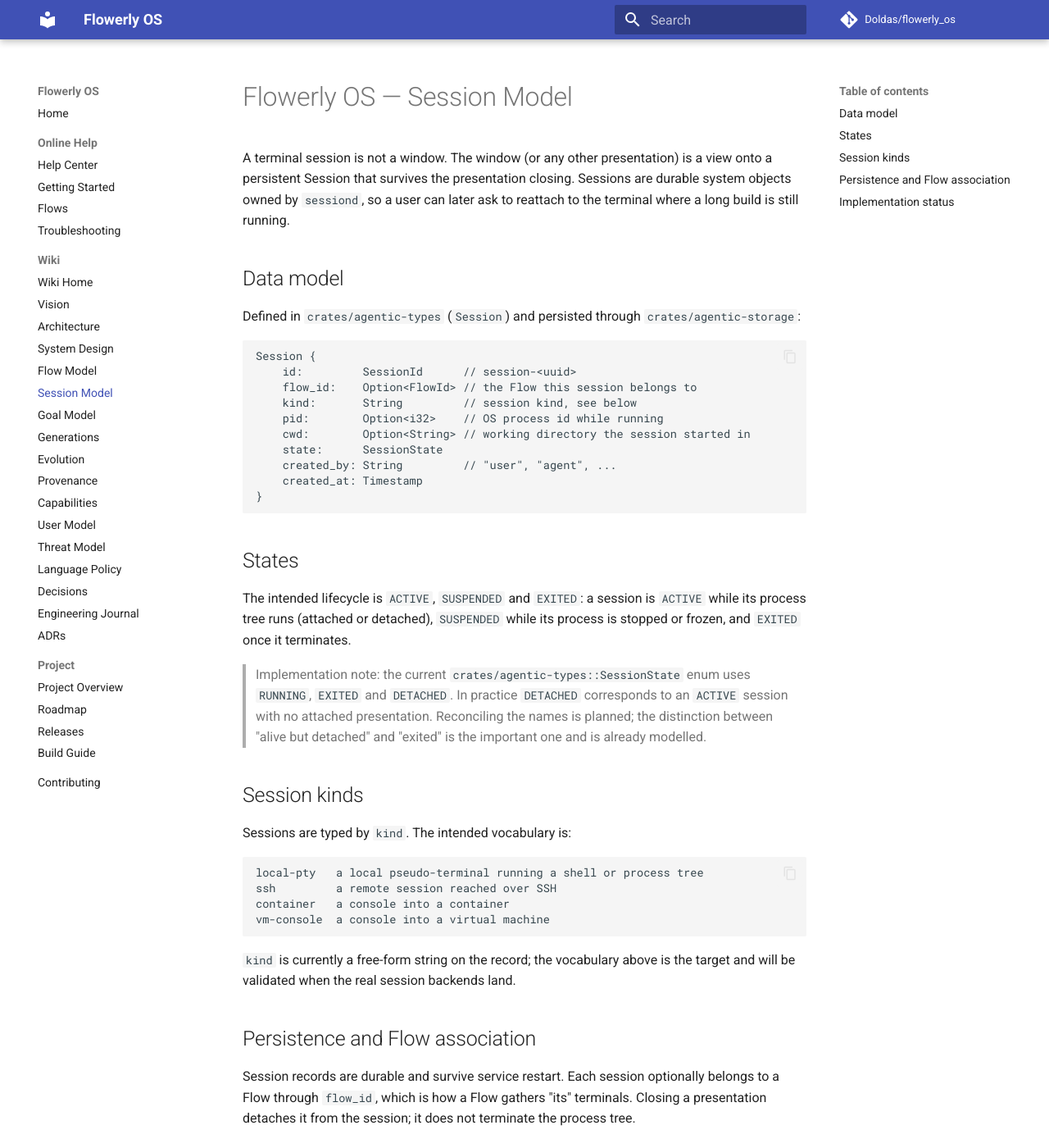
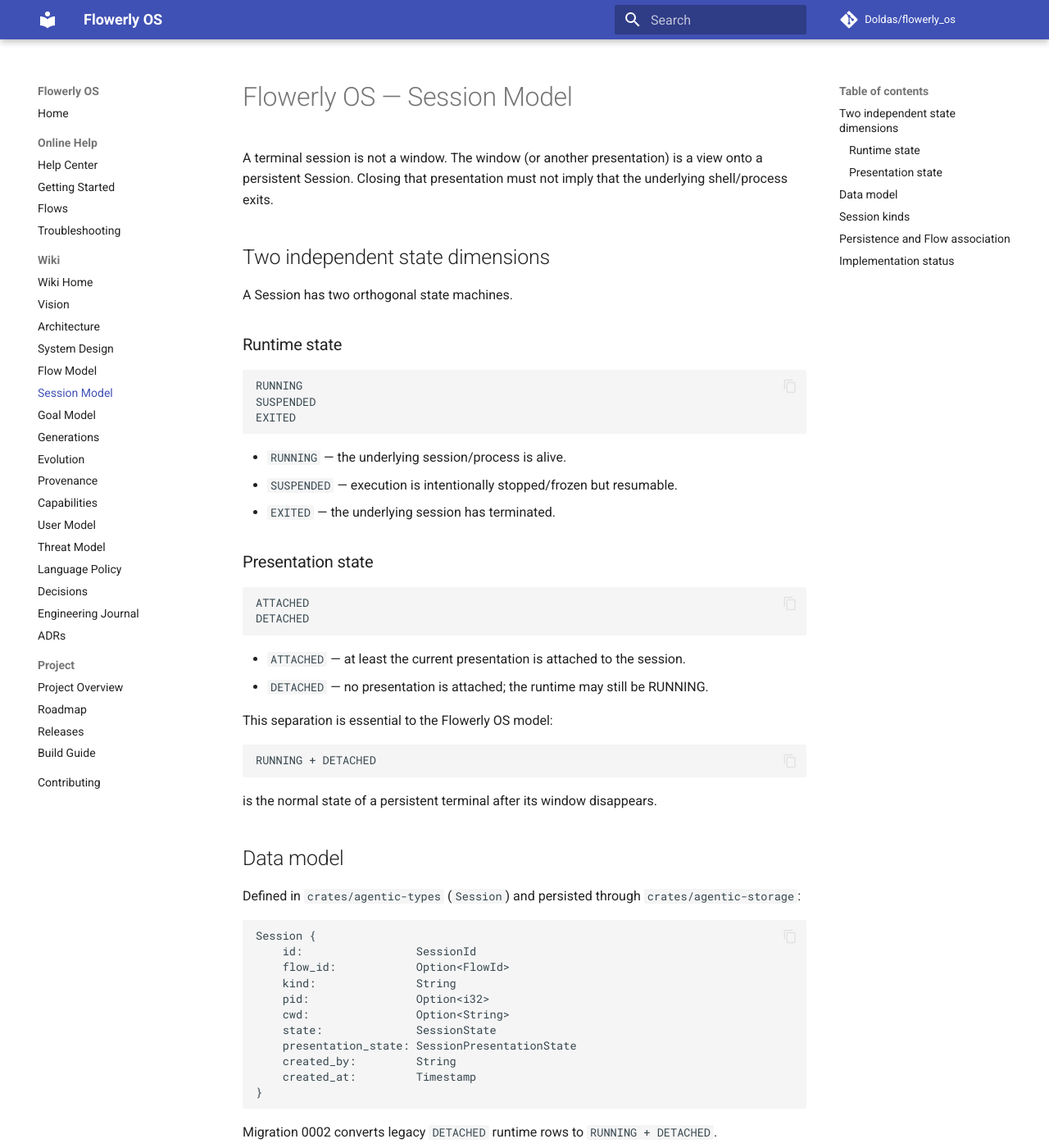
Before and after one commit to Doldas/flowerly_os, an MkDocs documentation site: the page built from docs/session-model.md, in a window 1280 px wide and 1400 px high. Shown: the whole window at 82% size. Built offline with MkDocs 1.6.1 and Material for MkDocs 9.7.7, drawn with Linux system fonts in a browser that asks for light colours; comment, search, counter and statistics services are not loaded; some of the changed text lies outside the part shown.

Commit message:
docs(session): separate lifecycle from presentation

````diff
--- a/docs/session-model.md
+++ b/docs/session-model.md
@@ -1,9 +1,42 @@
 # Flowerly OS — Session Model
 
-A terminal session is not a window. The window (or any other presentation) is a
-view onto a persistent Session that survives the presentation closing. Sessions
-are durable system objects owned by `sessiond`, so a user can later ask to
-reattach to the terminal where a long build is still running.
+A terminal session is not a window. The window (or another presentation) is a
+view onto a persistent Session. Closing that presentation must not imply that the
+underlying shell/process exits.
+
+## Two independent state dimensions
+
+A Session has two orthogonal state machines.
+
+### Runtime state
+
+```text
+RUNNING
+SUSPENDED
+EXITED
+```
+
+- `RUNNING` — the underlying session/process is alive.
+- `SUSPENDED` — execution is intentionally stopped/frozen but resumable.
+- `EXITED` — the underlying session has terminated.
+
+### Presentation state
+
+```text
+ATTACHED
+DETACHED
+```
+
+- `ATTACHED` — at least the current presentation is attached to the session.
+- `DETACHED` — no presentation is attached; the runtime may still be RUNNING.
+
+This separation is essential to the Flowerly OS model:
+
+```text
+RUNNING + DETACHED
+```
+
+is the normal state of a persistent terminal after its window disappears.
 
 ## Data model
 
@@ -12,56 +45,50 @@ Defined in `crates/agentic-types` (`Session`) and persisted through
 
 ```text
 Session {
-    id:         SessionId      // session-<uuid>
-    flow_id:    Option<FlowId> // the Flow this session belongs to
-    kind:       String         // session kind, see below
-    pid:        Option<i32>    // OS process id while running
-    cwd:        Option<String> // working directory the session started in
-    state:      SessionState
-    created_by: String         // "user", "agent", ...
-    created_at: Timestamp
+    id:                 SessionId
+    flow_id:            Option<FlowId>
+    kind:               String
+    pid:                Option<i32>
+    cwd:                Option<String>
+    state:              SessionState
+    presentation_state: SessionPresentationState
+    created_by:         String
+    created_at:         Timestamp
 }
 ```
 
-## States
-
-The intended lifecycle is `ACTIVE`, `SUSPENDED` and `EXITED`: a session is
-`ACTIVE` while its process tree runs (attached or detached), `SUSPENDED` while
-its process is stopped or frozen, and `EXITED` once it terminates.
-
-> Implementation note: the current `crates/agentic-types::SessionState` enum uses
-> `RUNNING`, `EXITED` and `DETACHED`. In practice `DETACHED` corresponds to an
-> `ACTIVE` session with no attached presentation. Reconciling the names is
-> planned; the distinction between "alive but detached" and "exited" is the
-> important one and is already modelled.
+Migration 0002 converts legacy `DETACHED` runtime rows to
+`RUNNING + DETACHED`.
 
 ## Session kinds
 
-Sessions are typed by `kind`. The intended vocabulary is:
+The intended vocabulary is:
 
 ```text
-local-pty   a local pseudo-terminal running a shell or process tree
-ssh         a remote session reached over SSH
-container   a console into a container
-vm-console  a console into a virtual machine
+local-pty   local pseudo-terminal running a shell/process tree
+ssh         remote SSH session
+container   console into a container
+vm-console  virtual-machine console
 ```
 
-`kind` is currently a free-form string on the record; the vocabulary above is the
-target and will be validated when the real session backends land.
+`kind` remains a free-form string during bootstrap; validation lands with the
+real backends.
 
 ## Persistence and Flow association
 
-Session records are durable and survive service restart. Each session optionally
-belongs to a Flow through `flow_id`, which is how a Flow gathers "its"
-terminals. Closing a presentation detaches it from the session; it does not
-terminate the process tree.
+Session records are durable and optionally belong to a Flow through `flow_id`.
+The records live in the shared Flowerly `state.db`, so Flow foreign keys and
+session relationships represent real local state rather than copies in separate
+service databases.
 
 ## Implementation status
 
-- **Implemented:** the `Session`/`SessionState` model, persistence across
-  restarts, Flow association, state transitions and storage CRUD in `sessiond`.
-- **Not implemented:** real PTY allocation, attach/detach/reattach plumbing and
-  process-tree survival. PTY reattachment is the Sprint 3 vertical slice and is
-  explicitly **not implemented** yet.
-- **Planned:** SSH/container/VM-console backends, session reconnect ergonomics
-  and resource accounting per session.
+- **Implemented:** durable Session identity, Flow association, independent
+  runtime/presentation state, migration compatibility, storage CRUD and
+  `sessiond` metadata operations.
+- **Not implemented:** PTY allocation, process-tree ownership and real
+  attach/detach/reattach plumbing.
+- **Planned for 0.0.4:** prove the vertical slice: create Flow → start shell →
+  detach presentation → switch Flow → return → reattach to the same live
+  process.
+- **Later:** SSH/container/VM-console backends and resource accounting.
````
